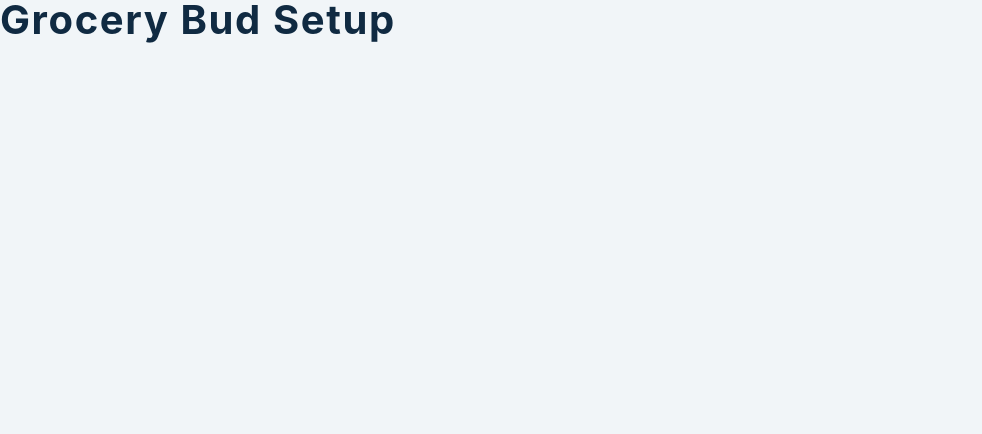
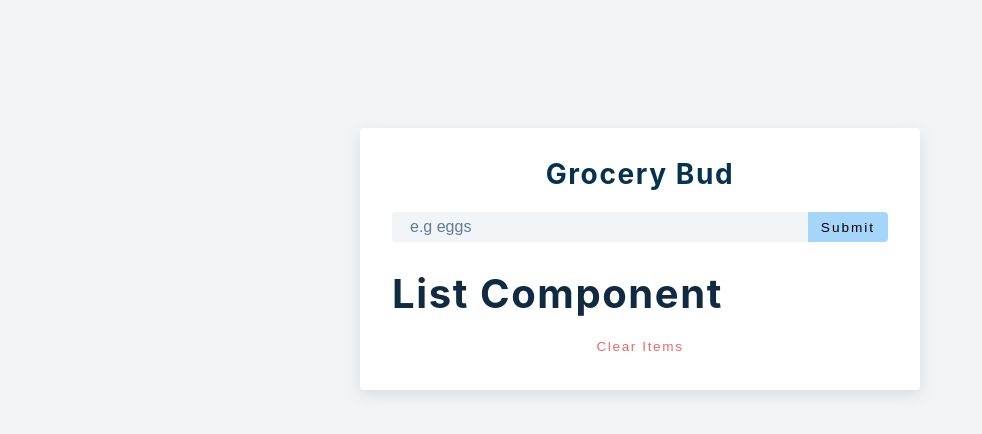
Before and after one commit to ADmtr2001/React-Educational-19-GroceryBud, a React (Create React App) app: page / in a window 1280 px wide. Shown: the top 434 px of the page, without its empty margins (0-982 px from the left). Built offline with nearby package versions, Linux system fonts and the light colour scheme.

Commit message:
add input block and list block rendering

```diff
--- a/src/App.js
+++ b/src/App.js
@@ -3,7 +3,41 @@
 import Alert from './Alert'
 
 function App() {
-  return <h2>grocery bud setup</h2>
+  const [name, setName] = useState('');
+  const [list, setList] = useState([]);
+  const [isEditing, setIsEditing] = useState(false);
+  const [editID, setEdigID] = useState(null);
+  const [alert, setAlert] = useState({ show: false, msg: '', type: '' });
+
+  const handleSubmit = (e) => {
+    e.preventDefault();
+    console.log('hello');
+  }
+
+  return (
+    <section className='section-center'>
+      <form className='grocery-form' onSubmit={handleSubmit}>
+        {alert.show && <Alert />}
+        <h3>grocery bud</h3>
+        <div className='form-control'>
+          <input
+            type='text'
+            className='grocery'
+            placeholder='e.g eggs'
+            value={name}
+            onChange={(e) => setName(e.target.value)}
+          />
+          <button type='submit' className='submit-btn'>
+            {isEditing ? 'edit' : 'submit'}
+          </button>
+        </div>
+      </form>
+      <div className='grocery-container'>
+        <List />
+        <button className='clear-btn'>clear items</button>
+      </div>
+    </section>
+  );
 }
 
 export default App
```
